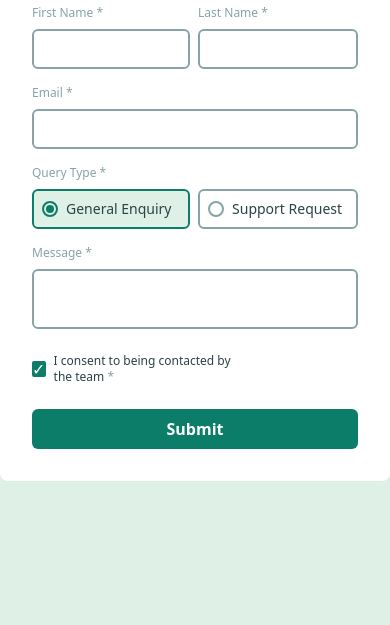
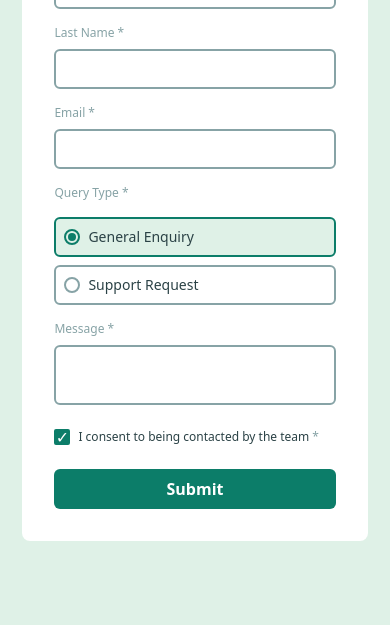
Before and after one commit to saptaparneechaudhuri/contact-form-frontend-mentor, a website built with Vite: page index.html in a window 390 px wide. Shown: the part 219-844 px from the top of the page. Built offline with nearby package versions, Linux system fonts and the light colour scheme.

Commit message:
responsive

```diff
--- a/index.html
+++ b/index.html
@@ -49,7 +49,7 @@
             class="form grid auto-rows-min gap-x-2 gap-y-4"
             id="form"
           >
-            <div class="form-item col-span-3">
+            <div class="form-item md:col-span-3 col-span-6">
               <label class="label" for="first-name"
                 >First Name <span class="text-custom-grey-500">*</span></label
               >
@@ -62,7 +62,7 @@
               <!-- <p class="hidden error">This field is required.</p> -->
             </div>
 
-            <div class="form-item col-span-3">
+            <div class="form-item md:col-span-3 col-span-6">
               <label class="label" for="last-name"
                 >Last Name <span class="text-custom-grey-500">*</span></label
               >
@@ -89,7 +89,7 @@
             </div>
 
             <div
-              class="form-item col-span-6 grid grid-cols-subgrid auto-rows-min"
+              class="form-item col-span-6 grid grid-cols-subgrid gap-y-2 md:gap-y-0 auto-rows-min"
             >
               <label class="label col-span-6"
                 >Query type <span class="text-custom-grey-500">*</span></label
--- a/style.css
+++ b/style.css
@@ -48,7 +48,7 @@
   }
 
   .radio-box {
-    @apply bg-custom-white p-2 col-span-3 rounded-md border-2 border-custom-grey-500 flex items-center gap-2 has-[:checked]:border-green-medium has-[:checked]:bg-green-light;
+    @apply bg-custom-white p-2 md:col-span-3 col-span-full rounded-md border-2 border-custom-grey-500 flex items-center gap-2   has-[:checked]:border-green-medium has-[:checked]:bg-green-light;
   }
 
   .check-box {
```
